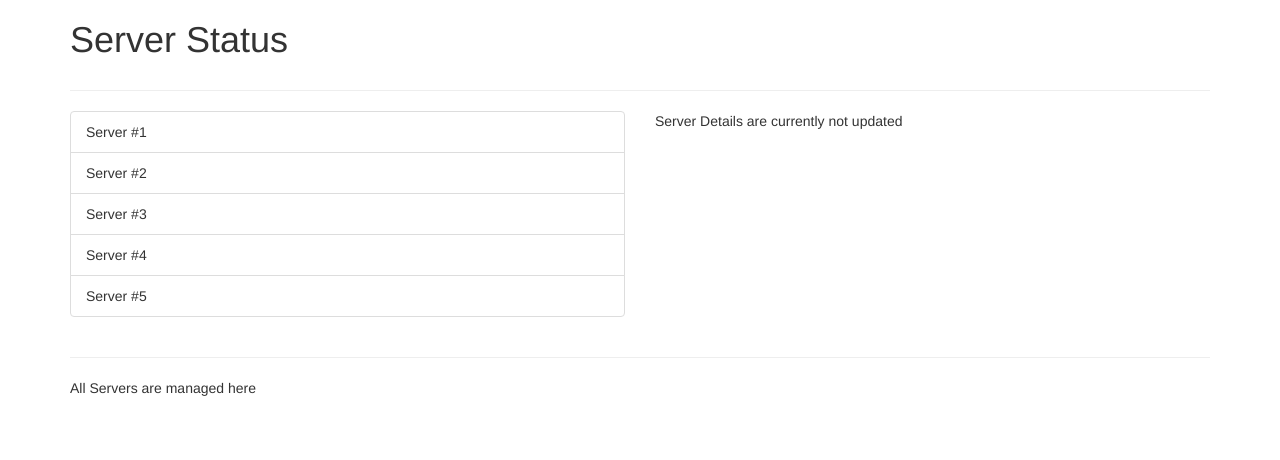
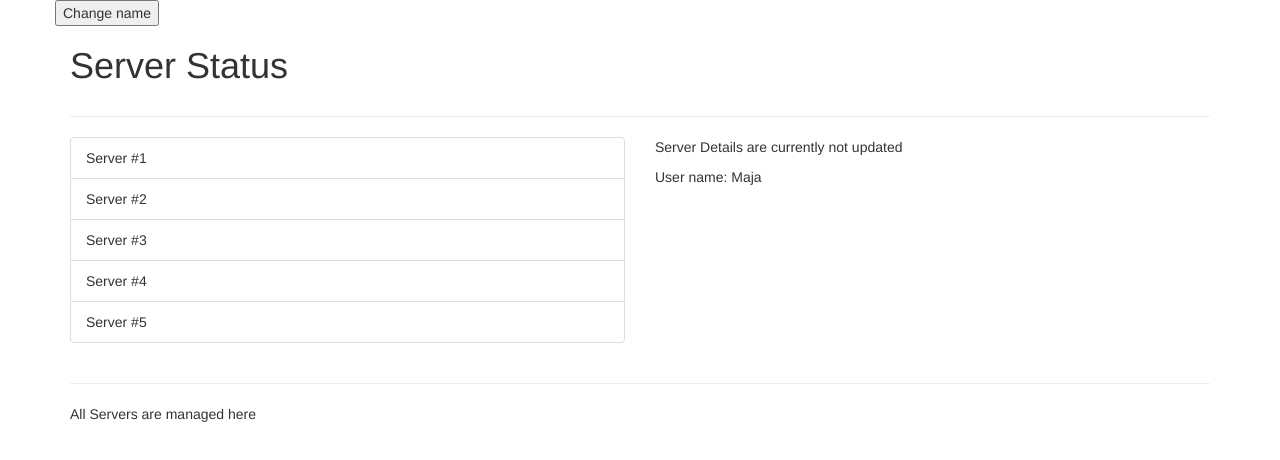
Before and after one commit to MajaIsakovic/components_vue, a Vue app: page / in a window 1280 px wide. Shown: the top 460 px of the page. Built offline with nearby package versions, Linux system fonts and the light colour scheme.

Commit message:
parent -> child comunication

```diff
--- a/src/App.vue
+++ b/src/App.vue
@@ -1,12 +1,13 @@
 <template>
   <div class="container">
     <div class="row">
+        <button @click="changeStatus">Change name</button>
         <app-header></app-header>
     </div>
     <hr>
     <div class="row">
       <app-servers></app-servers>
-      <app-details></app-details>
+      <app-details :name="name"></app-details>
     </div>
     <hr>
     <div class="row">
@@ -23,6 +24,16 @@
   import Footer from './components/Footer.vue';
 
   export default{
+    data: function(){
+      return {
+        name: 'Maja'
+      }
+    },
+    methods:{
+      changeStatus: function(){
+        return this.name = 'Djole'
+      }
+    },
     components:{
           'app-header': Header,
           'app-servers': Servers,
--- a/src/components/ServerDetails.vue
+++ b/src/components/ServerDetails.vue
@@ -1,11 +1,17 @@
 <template>
      <div class="col-xs-12 col-sm-6">
         <p>{{ serverDetails }}</p>
+        <p>User name: {{ name }}</p>
     </div>
 </template>
 
 <script>
     export default {
+        // props: ['name'],
+        //or with type:
+        props: {
+            name: String
+        },
         data: function(){
             return {
                 serverDetails: "Server Details are currently not updated"
```
